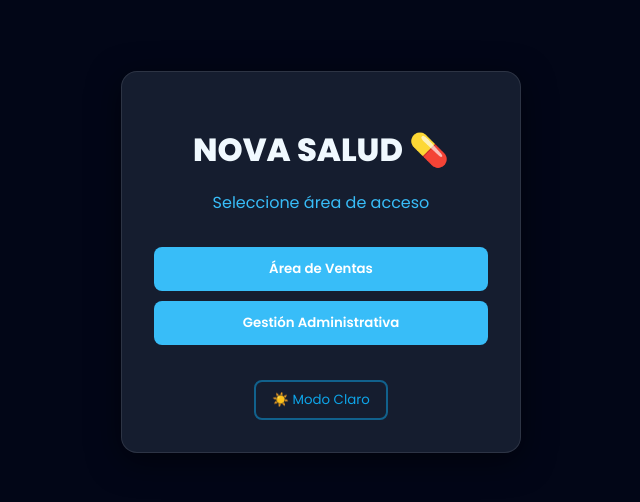
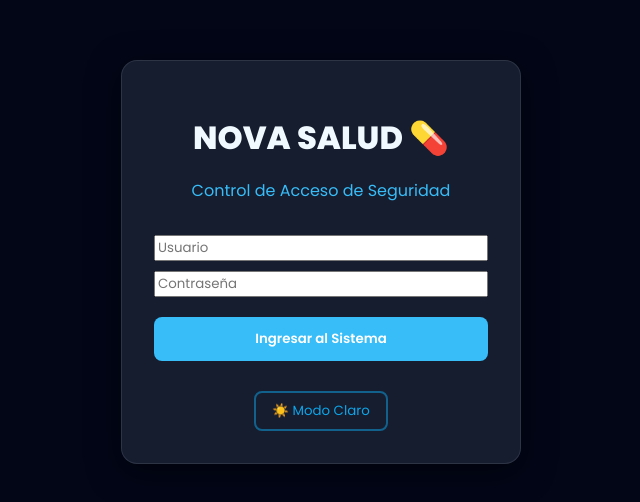
Before and after one commit to Leonard1609/PROYECTO_FULLSTACK_DEVELOPER_SOFTWARE, a React app in the folder frontend/: page / in a window 1280 px wide. Shown: the part 138-640 px from the top of the page, without its empty margins (319-959 px from the left). Built offline with nearby package versions, Linux system fonts and the light colour scheme; no server answers; the HTML template or start-up script is replaced by a standard one.

Commit message:
SISISISIIS NONONONO LCTMR
QUE RICOOOOOOOOOOOOOOO

```diff
--- a/frontend/src/App.jsx
+++ b/frontend/src/App.jsx
@@ -9,6 +9,10 @@ function App() {
     const [view, setView] = useState('login');
     const [darkMode, setDarkMode] = useState(true);
 
+    // NUEVOS ESTADOS PARA SEGURIDAD
+    const [user, setUser] = useState(null); // Almacena el usuario logueado
+    const [credenciales, setCredenciales] = useState({ usuario: '', password: '' });
+
     const cargarDatos = () => {
         fetch('http://localhost:5000/api/productos')
             .then(res => res.json())
@@ -16,17 +20,40 @@ function App() {
             .catch(err => console.error("Error cargando productos:", err));
     };
 
-    useEffect(() => {
-        cargarDatos();
-    }, []);
+    useEffect(() => { cargarDatos(); }, []);
 
     useEffect(() => {
-        if (darkMode) {
-            document.body.classList.add('dark');
+        document.body.classList.toggle('dark', darkMode);
+    }, [darkMode]);
+
+    // LÓGICA DE LOGIN
+    const manejarLogin = async (e) => {
+        e.preventDefault();
+        try {
+            const response = await fetch('http://localhost:5000/api/login', {
+                method: 'POST',
+                headers: { 'Content-Type': 'application/json' },
+                body: JSON.stringify(credenciales)
+            });
+            const data = await response.json();
+
+            if (data.success) {
+                setUser(data.user);
+                // Si es admin va a gestión, si es vendedor va a ventas
+                setView(data.user.rol === 'administrador' ? 'gestion' : 'ventas');
             } else {
-            document.body.classList.remove('dark');
+                alert("Usuario o contraseña incorrectos");
             }
-    }, [darkMode]);
+        } catch (error) {
+            alert("Error al conectar con el servidor");
+        }
+    };
+
+    const logout = () => {
+        setUser(null);
+        setView('login');
+        setCredenciales({ usuario: '', password: '' });
+    };
 
     const productosAgrupados = productos.reduce((acc, item) => {
         const existe = acc.find(p => p.nombre.toLowerCase() === item.nombre.toLowerCase());
@@ -40,41 +67,66 @@ function App() {
     const toggleDarkMode = () => setDarkMode(!darkMode);
     const themeClass = darkMode ? 'dark' : 'light';
 
+    // PANTALLA DE LOGIN (CON SEGURIDAD)
     if (view === 'login') {
         return (
             <div className={`login-page ${themeClass}`}>
-                <div className="login-card">
+                <form className="login-card" onSubmit={manejarLogin}>
                     <h1 className="tech-title">NOVA SALUD 💊</h1>
-                    <p className="sub-text">Seleccione área de acceso</p>
-                    <div className="login-actions">
-                        <button className="btn-tech" onClick={() => setView('ventas')}>Área de Ventas</button>
-                        <button className="btn-tech" onClick={() => setView('gestion')}>Gestión Administrativa</button>
+                    <p className="sub-text">Control de Acceso de Seguridad</p>
+
+                    <div className="login-inputs" style={{ display: 'flex', flexDirection: 'column', gap: '10px', marginBottom: '20px' }}>
+                        <input
+                            className="input-login"
+                            type="text"
+                            placeholder="Usuario"
+                            value={credenciales.usuario}
+                            onChange={(e) => setCredenciales({...credenciales, usuario: e.target.value})}
+                            required
+                        />
+                        <input
+                            className="input-login"
+                            type="password"
+                            placeholder="Contraseña"
+                            value={credenciales.password}
+                            onChange={(e) => setCredenciales({...credenciales, password: e.target.value})}
+                            required
+                        />
                     </div>
-                    <button onClick={toggleDarkMode} className="btn-mode">
-  <span className="mode-text">
+
+                    <button type="submit" className="btn-tech">Ingresar al Sistema</button>
+
+                    <button type="button" onClick={toggleDarkMode} className="btn-mode" style={{marginTop: '20px'}}>
                         {darkMode ? '☀️ Modo Claro' : '🌙 Modo Oscuro'}
-  </span>
                     </button>
-                </div>
+                </form>
             </div>
         );
     }
 
+    // DASHBOARD (VENTAS O GESTIÓN)
     return (
         <div className={`dashboard-wrapper ${themeClass}`}>
             <nav className="top-nav">
-                <span className="brand">Nova Salud - {view === 'ventas' ? 'Punto de Venta' : 'Administración'}</span>
+                <span className="brand">
+                    Nova Salud - {view === 'ventas' ? 'Punto de Venta' : 'Administración'}
+                    <small style={{marginLeft: '10px', opacity: 0.7}}>(Sesión: {user?.usuario})</small>
+                </span>
                 <div className="nav-actions">
                     <button className="btn-mode-nav" onClick={toggleDarkMode}>{darkMode ? '☀️' : '🌙'}</button>
-                    <button onClick={() => setView('login')} className="btn-logout">Cerrar Sesión</button>
+                    <button onClick={logout} className="btn-logout">Cerrar Sesión</button>
                 </div>
             </nav>
 
             <header className="main-header" style={{ padding: '1rem 2rem' }}>
                 <h1 className="tech-title">{view === 'ventas' ? 'Atención al Cliente' : 'Panel de Inventario'}</h1>
+
+                {/* 🛡️ SEGURIDAD: Solo el admin puede ver el botón para cambiar entre vistas */}
+                {user?.rol === 'administrador' && (
                     <button className="btn-tech" style={{ width: 'auto' }} onClick={() => setView(view === 'ventas' ? 'gestion' : 'ventas')}>
                         {view === 'ventas' ? '← Ir a Gestión' : 'Ir a Ventas →'}
                     </button>
+                )}
             </header>
 
             <main className="content">
--- /dev/null
+++ b/frontend/src/components/Login.css
@@ -0,0 +1,45 @@
+.login-container {
+    height: 100vh;
+    display: flex;
+    align-items: center;
+    justify-content: center;
+    background-color: #050a14;
+}
+
+.login-card {
+    background: #0f172a;
+    padding: 40px;
+    border-radius: 15px;
+    border: 1px solid rgba(255, 255, 255, 0.1);
+    text-align: center;
+    width: 350px;
+    box-shadow: 0 10px 30px rgba(0,0,0,0.5);
+}
+
+.login-card h2 { color: white; margin-bottom: 10px; }
+.login-card p { color: #60a5fa; margin-bottom: 25px; }
+
+.login-card input {
+    width: 100%;
+    padding: 12px;
+    margin-bottom: 15px;
+    background: #1e293b;
+    border: 1px solid #334155;
+    border-radius: 8px;
+    color: white;
+    box-sizing: border-box;
+}
+
+.btn-access {
+    width: 100%;
+    padding: 12px;
+    background: #0ea5e9;
+    color: white;
+    border: none;
+    border-radius: 8px;
+    font-weight: bold;
+    cursor: pointer;
+    transition: 0.3s;
+}
+
+.btn-access:hover { background: #0284c7; }
```
Also changed, not shown: frontend/src/components/Login.jsx (added, +52 -0 lines), 1 other file (tests, documents, lock files or other folders). Lines whose indentation alone changed are shown as unchanged.
